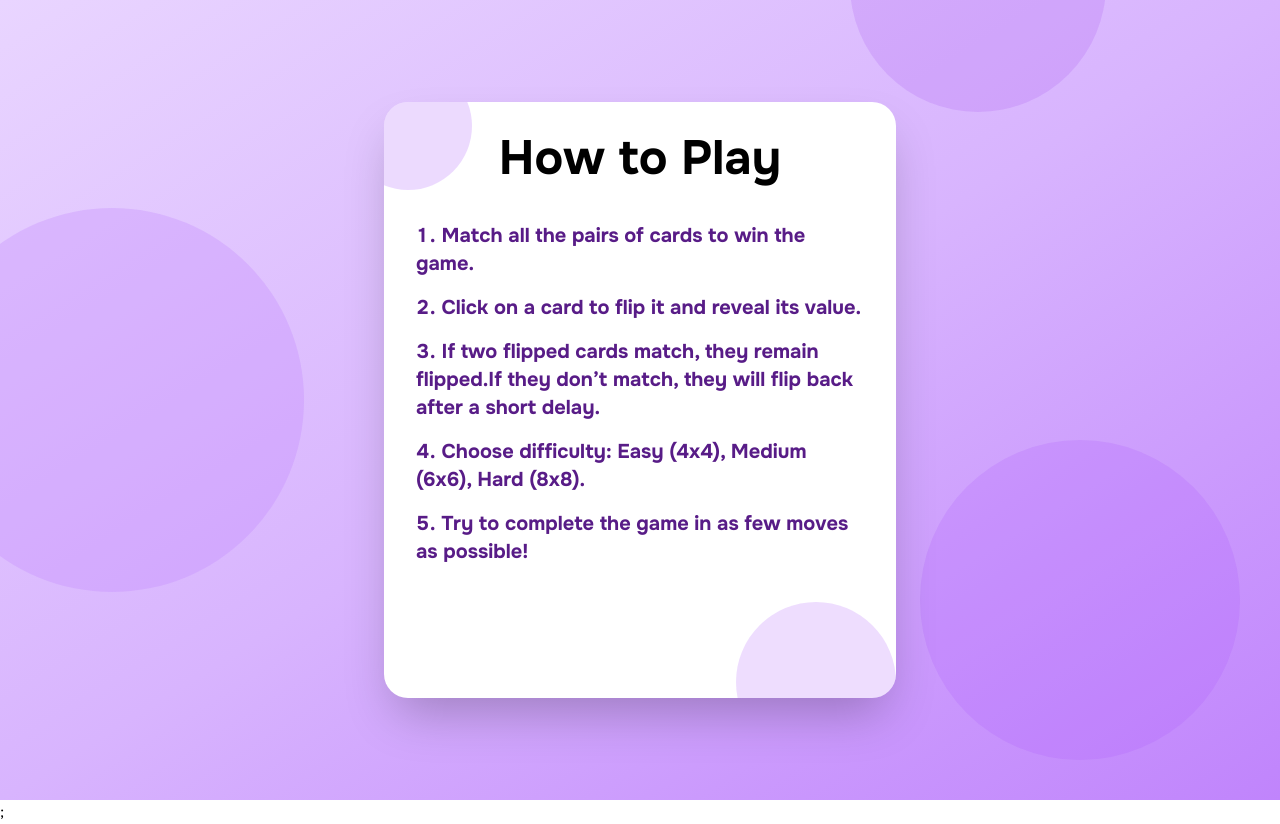
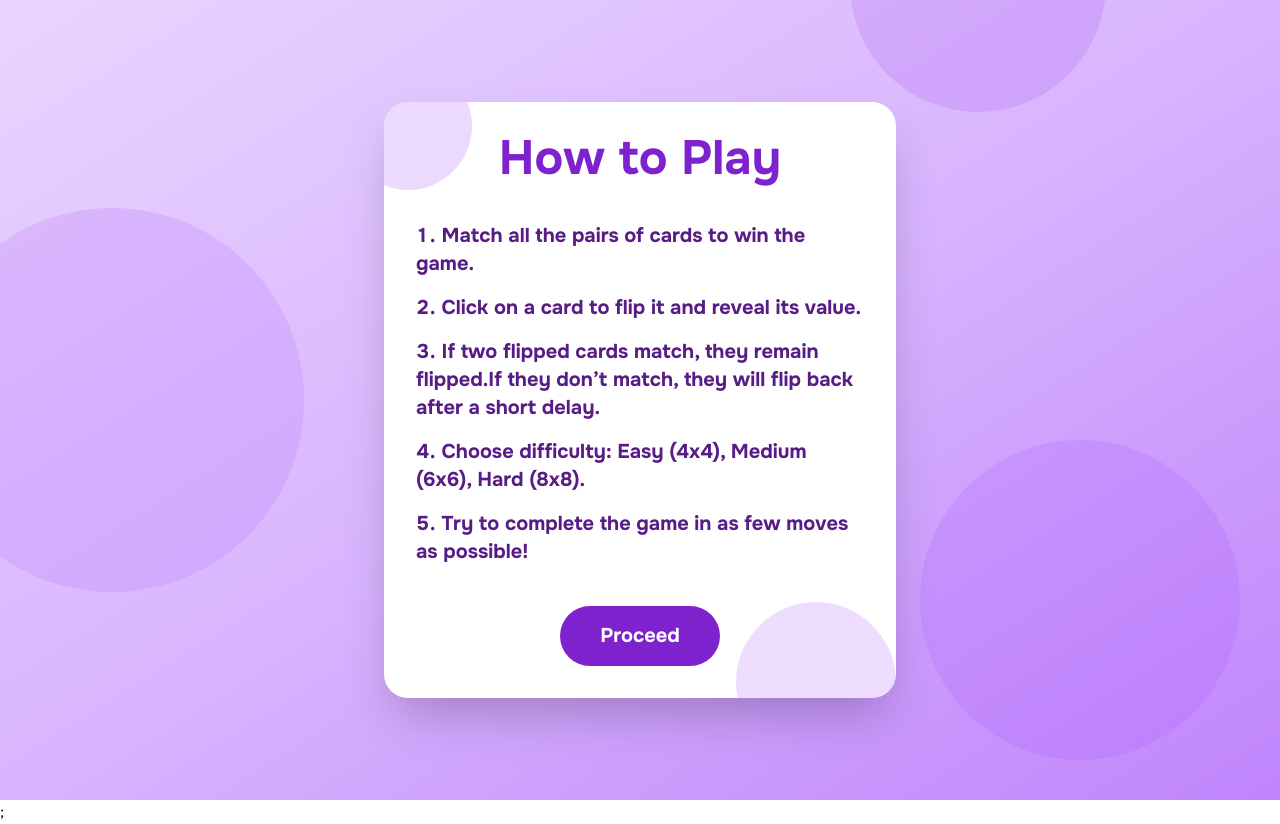
Before and after one commit to Souvik606/MindGames, a React (Create React App) app: page /pair-game in a window 1280 px wide. Built offline with nearby package versions, Linux system fonts and the light colour scheme.

Commit message:
Enhance InstructionBoxComponent: update button hover color and add server directive; update tailwind config to safelist color patterns

```diff
--- a/src/components/InstructionBoxComponent.jsx
+++ b/src/components/InstructionBoxComponent.jsx
@@ -1,3 +1,5 @@
+"use server";
+
 import React from "react";
 
 function InstructionBoxComponent({ onProceed, color, rules }) {
@@ -39,7 +41,7 @@
         </ul>
         <button
           onClick={onProceed}
-          className={`relative bg-${color}-700 text-white text-xl font-bold px-10 py-4 rounded-full hover:bg-${color}-800 transition duration-200 z-20`}
+          className={`relative bg-${color}-700 text-white text-xl font-bold px-10 py-4 rounded-full hover:bg-${color}-900 transition duration-200 z-20`}
         >
           Proceed
         </button>
--- a/tailwind.config.js
+++ b/tailwind.config.js
@@ -23,4 +23,11 @@
     extend: {},
   },
   plugins: [MyClass],
+  safelist: [
+    {
+      pattern:
+        /(from|to|via|bg|text)-(blue|rose|yellow|orange|purple)-(100|200|300|400|500|600|700|800|900)/,
+      variants: ["hover", "focus"],
+    },
+  ],
 };
```
